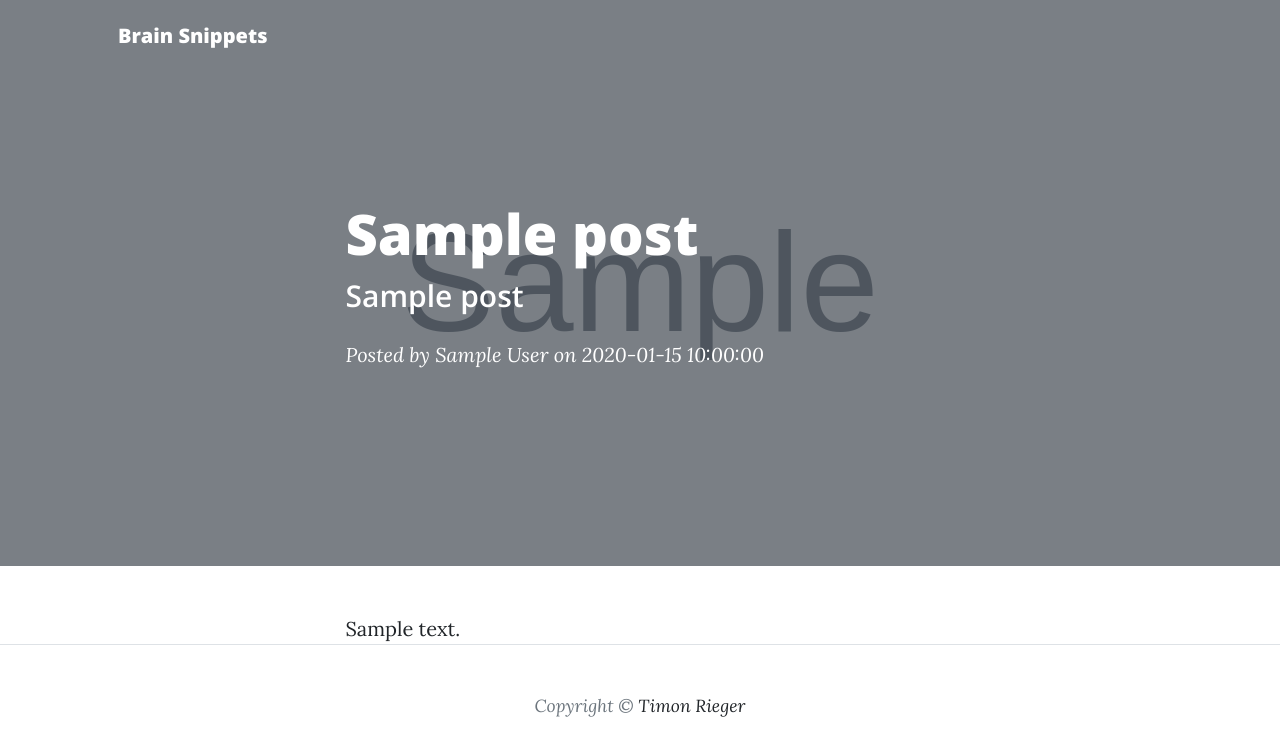
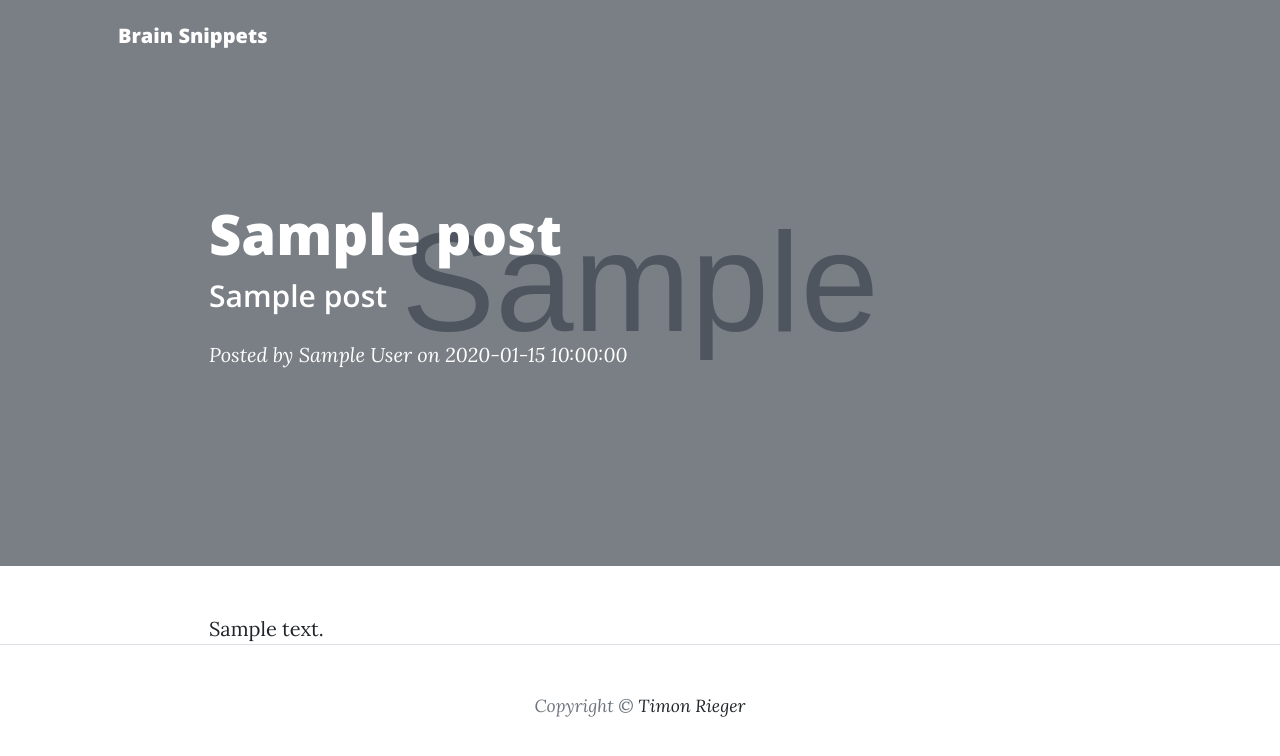
Before and after one commit to timonrieger/brain-snippets-npoint, a Flask app: template templates/post.html in a window 1280 px wide. Shown: the top 756 px of the page. Run offline with Flask 3, Linux system fonts and the light colour scheme; the template is opened without the code that fills it: most values are stand-ins (such as "Sample title", 1, 10 or a date in 2020); grey boxes marked "Sample" are stand-in pictures; some libraries are stand-ins or nearby versions.

Commit message:
change col breakpoint of blog post text

```diff
--- a/templates/post.html
+++ b/templates/post.html
@@ -13,7 +13,7 @@
   <header class="masthead" style="background-image: url('{{post.image_url}}')">
     <div class="container position-relative px-4 px-lg-5">
       <div class="row gx-4 gx-lg-5 justify-content-center">
-        <div class="col-md-10 col-lg-8 col-xl-7">
+        <div class="col-md-10">
           <div class="post-heading">
             <h1>{{ post.title }}</h1>
             <h2 class="subheading">{{ post.subtitle }}</h2>
@@ -32,7 +32,7 @@
   <article>
     <div class="container px-4 px-lg-5">
       <div class="row gx-4 gx-lg-5 justify-content-center">
-        <div class="col-md-10 col-lg-8 col-xl-7">
+        <div class="col-md-10">
           <div id="google_translate_element"></div>
           {{ post.body|safe }}
         </div>
```
